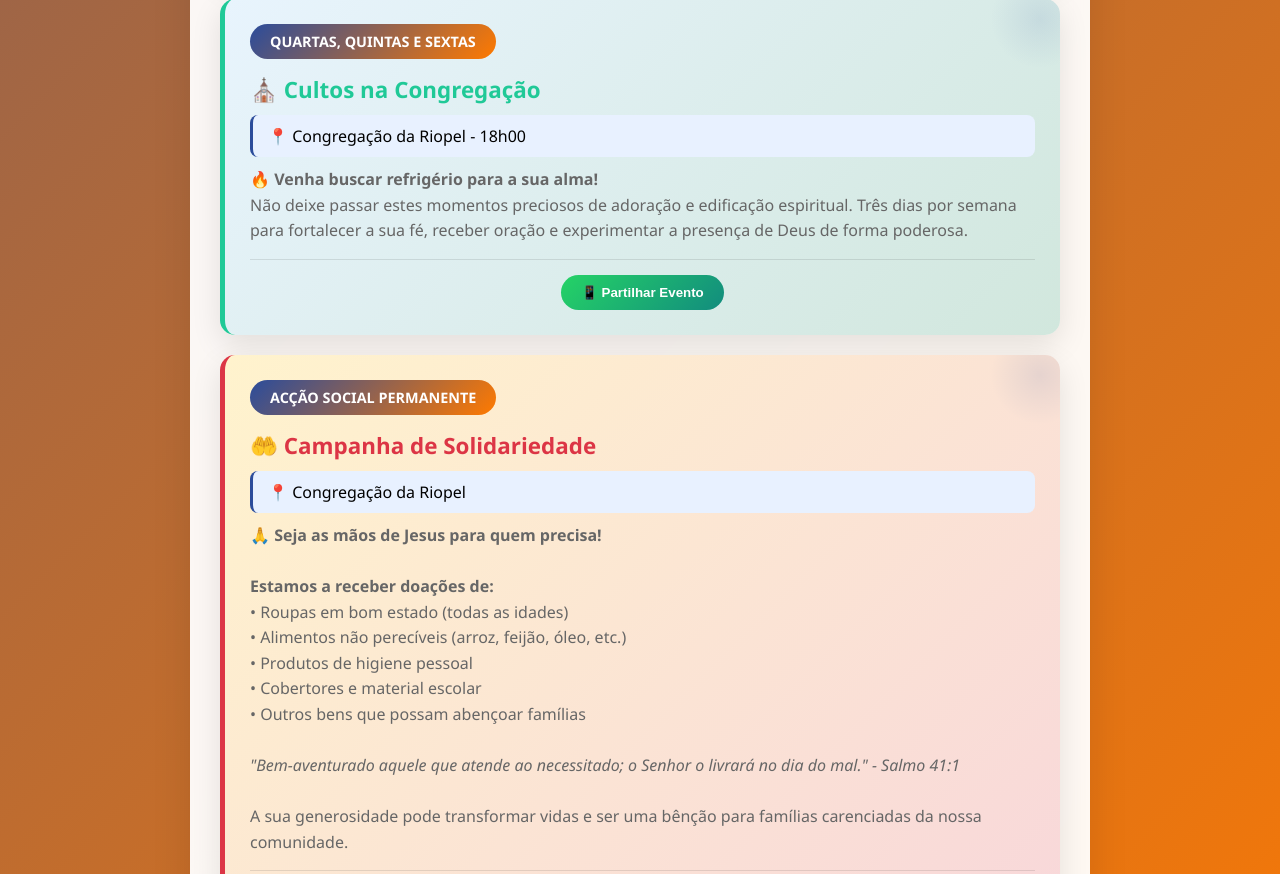
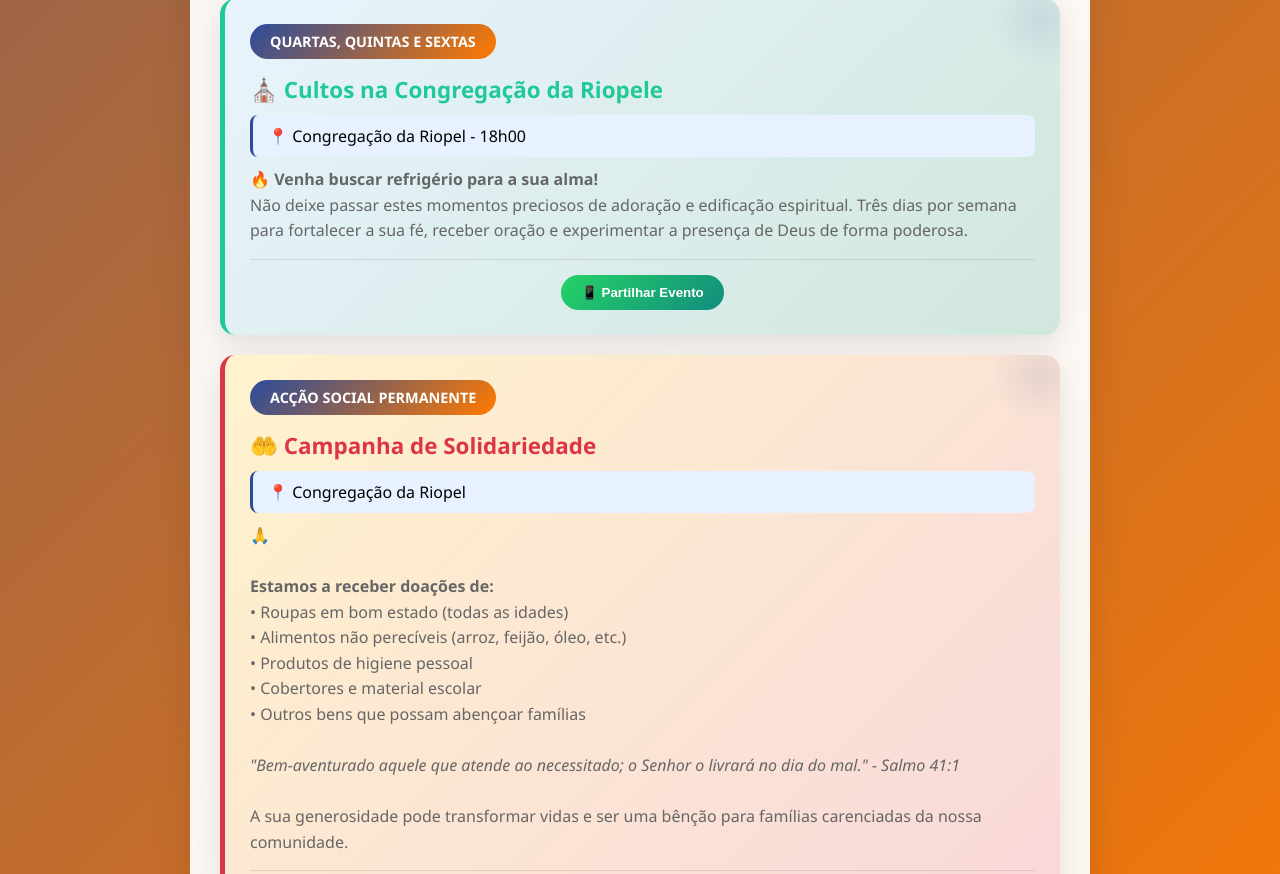
Before and after one commit to acome1983/anuncios-igreja-riopel, a plain HTML site: page index.html in a window 1280 px wide. Shown: the part 3103-3977 px from the top of the page. Drawn offline with Linux system fonts and the light colour scheme.

Commit message:
Update index.html

```diff
--- a/index.html
+++ b/index.html
@@ -620,7 +620,7 @@
 
             <div class="event-card permanent-events">
                 <div class="event-date">QUARTAS, QUINTAS E SEXTAS</div>
-                <div class="event-title">⛪ Cultos na Congregação</div>
+                <div class="event-title">⛪ Cultos na Congregação da Riopele</div>
                 <div class="event-location">📍 Congregação da Riopel - 18h00</div>
                 <div class="event-details">
                     <strong>🔥 Venha buscar refrigério para a sua alma!</strong><br>
@@ -639,7 +639,7 @@
                 <div class="event-title">🤲 Campanha de Solidariedade</div>
                 <div class="event-location">📍 Congregação da Riopel</div>
                 <div class="event-details">
-                    <strong>🙏 Seja as mãos de Jesus para quem precisa!</strong><br><br>
+                    <strong>🙏 </strong><br><br>
                     <strong>Estamos a receber doações de:</strong><br>
                     • Roupas em bom estado (todas as idades)<br>
                     • Alimentos não perecíveis (arroz, feijão, óleo, etc.)<br>
```
